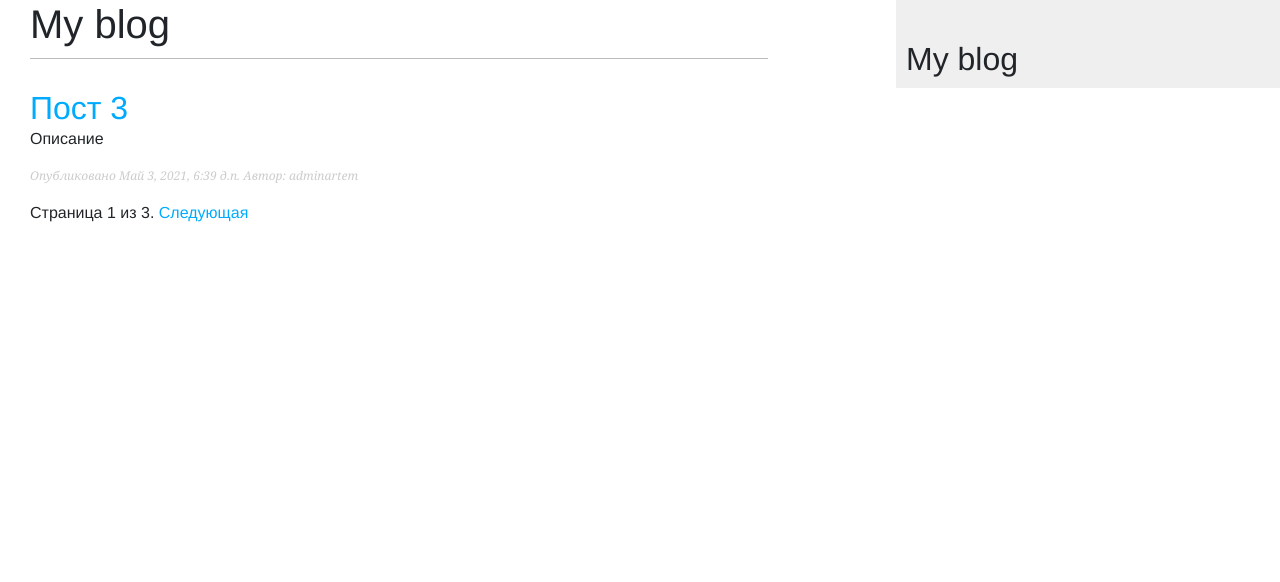
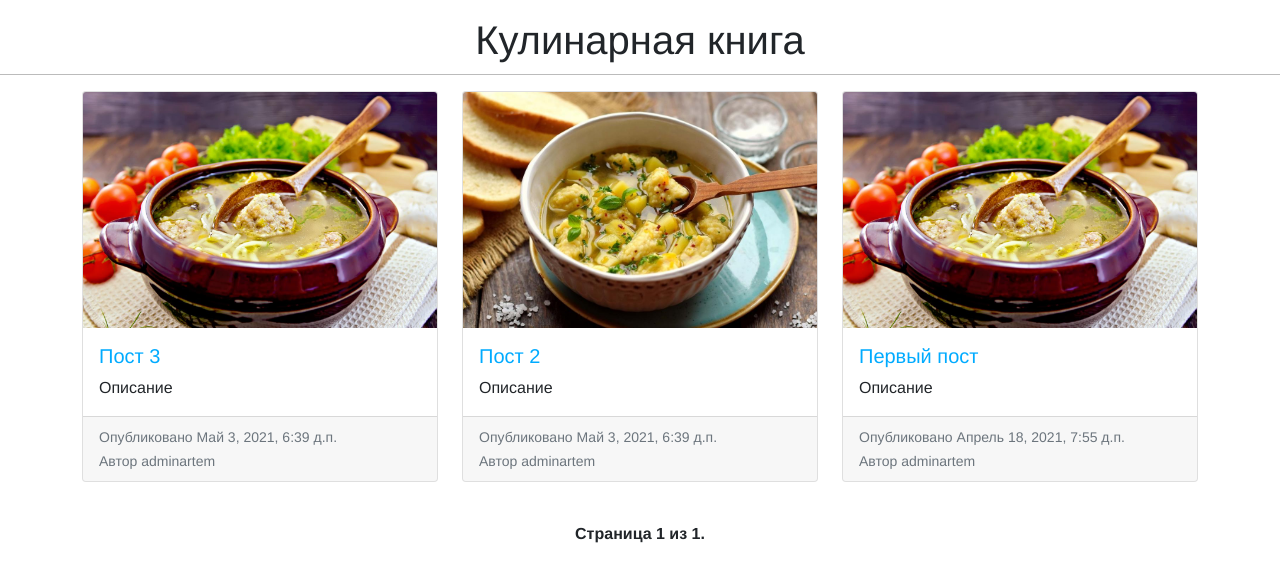
Before and after one commit to Artemchik98/cook_book_vs_9_30, a Django app: page / in a window 1280 px wide. Shown: the part 56-638 px from the top of the page. Run offline with Django 3.2, Linux system fonts and the light colour scheme; data comes from the database, SQL or seed files in the repository; both versions use the stored data as it was after the commit; some libraries are stand-ins or nearby versions.

Commit message:
before 4 lesson

```diff
--- a/blog/models.py
+++ b/blog/models.py
@@ -43,6 +43,9 @@ def save_images(instance, filename):
 
 class PostPoint(models.Model):
     post = models.ForeignKey(Post, on_delete=models.CASCADE, default=None)
+    post_header=models.CharField(max_length=250,
+                         verbose_name='Название пункта',
+                         default='Название')
     post_point_text = models.TextField(verbose_name='Пункт поста')
     post_images = models.ImageField(upload_to=save_images, blank=True, verbose_name='Изображение пункта',)
 
--- a/blog/static/css/style.css
+++ b/blog/static/css/style.css
@@ -34,3 +34,11 @@ p.date{
     font-size: 12px;
     font-style: italic;
 }
+
+.pagination{
+    margin: 40px auto;
+    font-weight: bold;
+}
+.step-links{
+    margin: 0 auto;
+}
--- a/blog/templates/blog/base.html
+++ b/blog/templates/blog/base.html
@@ -41,13 +41,11 @@
 
 
 
-    <div id="content">
+
         {% block content %}
+
         {% endblock %}
-    </div>
-    <div id="sidebar">
-        <h2>My blog</h2>
-    </div>
+
 
 
     <script src="{% static 'js/bootstrap.js' %}"></script>
--- a/blog/templates/blog/post/list.html
+++ b/blog/templates/blog/post/list.html
@@ -3,16 +3,40 @@
     My blog
 {% endblock %}
 {% block content %}
-    <h1>My blog</h1>
-    {% for post in posts %}
-        <h2>
-            <a href="{{ post.get_absolute_url }}">{{ post.title }}</a>
-        </h2>
-        <p>{{ post.short_description }}</p>
-        <p class="date">Опубликовано {{ post.publish }}
-            Автор: {{ post.author }}
-        </p>
-    {% endfor %}
+    <h1 class="title text-center my-3">
+        Кулинарная книга
+    </h1>
+    <div class="container">
+        <div class="row row-cols-1 row-cols-md-3 g-4">
+            {% for post in posts %}
+                <div class="col">
+                    <div class="card ">
+                        <a href="{{ post.get_absolute_url }}">
+                            <img src="{{MEDIA_URL}}{{ post.image.url }}" class="card-img-top" alt="...">
+                        </a>
+                        <div class="card-body">
+                        <a href="{{ post.get_absolute_url }}">
+                            <h5 class="card-title">{{ post.title }}</h5>
+                        </a>
+                        <p class="card-text">{{post.short_description}}</p>
+                      </div>
+                      <div class="card-footer">
+                        <small class="text-muted">
+                            Опубликовано {{ post.publish }}
+                        </small>
+                          <br>
+                        <small class="text-muted">
+                            Автор {{ post.author }}
+                        </small>
+                      </div>
+                    </div>
+            </div>
+        {% endfor %}
+        </div>
+    </div>
+
+
+
 
 {#    {% include "pagination.html" with page=posts %}#}
     {% include "pagination.html" with page=page_obj %}
--- a/blog/views.py
+++ b/blog/views.py
@@ -9,7 +9,7 @@ from django.views.generic import ListView
 class PostListView(ListView):
     queryset = Post.objects.all()
     context_object_name = 'posts'
-    paginate_by = 1
+    paginate_by = 3
     template_name = 'blog/post/list.html'
 
 
```
Also changed, not shown: blog/templates/blog/post/detail.html (+37 -2 lines), blog/migrations/0002_postpoint_post_header.py (added), db.sqlite3, media/gallery_images/1/1aa1e5546d94079caed338bd69b8d435.jpg (added).
